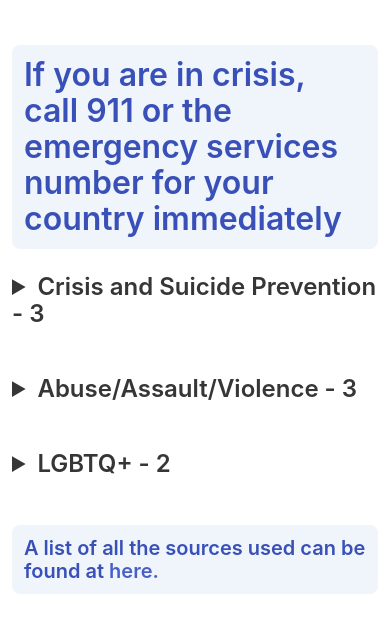
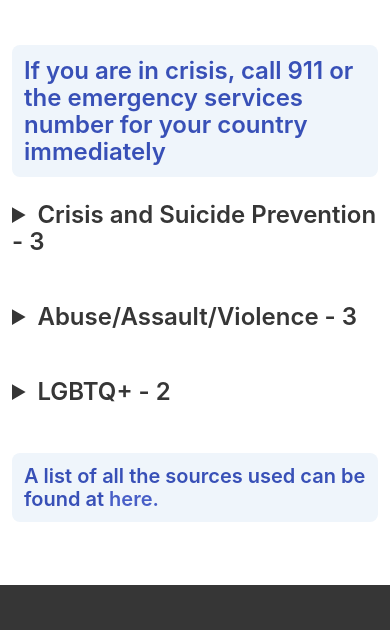
Before and after one commit to gingerchew/resourcesand.help, an Eleventy site: page src/index.njk in a window 390 px wide. Shown: the part 55-685 px from the top of the page. Built offline with nearby package versions, Linux system fonts and the light colour scheme; Eleventy itself is replaced by a stand-in of ours; files that its build step writes are made by us from their sources; no server answers.

Commit message:
Adds mobile responsiveness to title
title should fit the scale a little more easily

```diff
--- a/_includes/resource-notice.njk
+++ b/_includes/resource-notice.njk
@@ -1,5 +1,5 @@
 <div class="is-12 column">
   <blockquote class="p-3 has-background-info-light">
-    <p class="title {% if resource.size < 3 %}has-text-weight-bold{% endif %} has-text-link-dark is-{{ resource.size }}">{{ resource.message }}</p>
+    <p class="title {% if resource.size < 3 %}has-text-weight-bold{% endif %} has-text-link-dark is-size-{{ resource.size }}-desktop is-size-{{ resource.size + 1 }}">{{ resource.message }}</p>
   </blockquote>
 </div>
```
